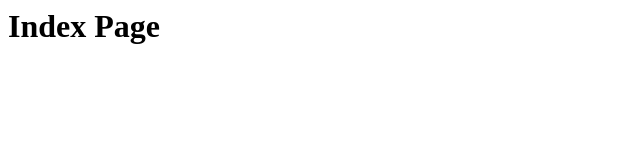
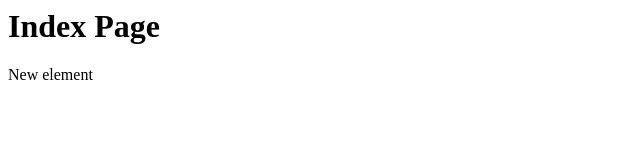
Before and after one commit to bxbi-exe/kiii-labs, a plain HTML site: page index.html in a window 1280 px wide. Shown: the full height of the page, 0-640 px from the left. Drawn offline with Linux system fonts and the light colour scheme.

Commit message:
Update index.html

```diff
--- a/index.html
+++ b/index.html
@@ -1 +1,2 @@
 <h1>Index Page</h1>
+<p>New element</p>
```
